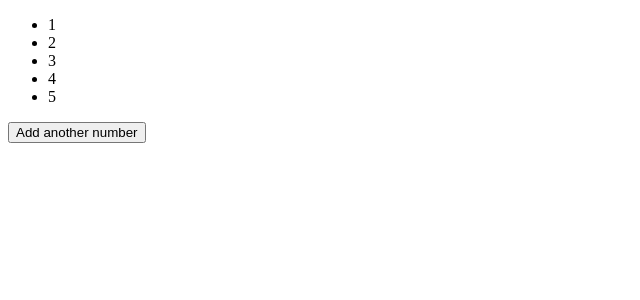
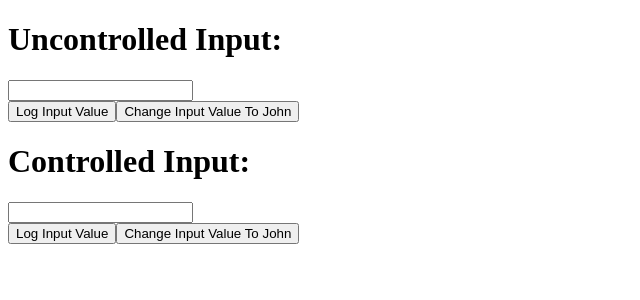
Before and after one commit to 16bitash/react-application, a React (Create React App) app: page / in a window 1280 px wide. Shown: the top 300 px of the page, without its empty margins (0-640 px from the left). Built offline with nearby package versions, Linux system fonts and the light colour scheme.

Commit message:
Add: Lifting state up and controlled uncontrolled inputs

```diff
--- /dev/null
+++ b/src/UncontrolledAndControlledInput/ControlledInput.js
@@ -0,0 +1,31 @@
+import { useState } from "react";
+
+const ControlledInput = () => {
+  const [controlledInputValue, setControlledInputValue] = useState("");
+
+  const logControlledInputValue = () => {
+    console.log(controlledInputValue);
+  };
+
+  const changeControlledInputValueToJohn = () => {
+    setControlledInputValue("John");
+  };
+
+  const onControlledInputChange = (event) => {
+    setControlledInputValue(event.target.value);
+  };
+
+  return (
+    <>
+      <h1>Controlled Input:</h1>
+      <input value={controlledInputValue} onChange={onControlledInputChange} />
+      <br />
+      <button onClick={logControlledInputValue}>Log Input Value</button>
+      <button onClick={changeControlledInputValueToJohn}>
+        Change Input Value To John
+      </button>
+    </>
+  );
+};
+
+export default ControlledInput;
--- /dev/null
+++ b/src/UncontrolledAndControlledInput/UncontrolledInput.js
@@ -0,0 +1,27 @@
+const UncontrolledInput = () => {
+  const logUncontrolledInputValue = () => {
+    // Ideally we should use a ref here, but we're using an id for simplicity
+    const input = document.querySelector("#uncontrolled_input");
+    console.log(input.value);
+  };
+
+  const changeUncontrolledInputValueToJohn = () => {
+    // Ideally we should use a ref here, but we're using an id for simplicity
+    const input = document.querySelector("#uncontrolled_input");
+    input.value = "John";
+  };
+
+  return (
+    <>
+      <h1>Uncontrolled Input:</h1>
+      <input id="uncontrolled_input" />
+      <br />
+      <button onClick={logUncontrolledInputValue}>Log Input Value</button>
+      <button onClick={changeUncontrolledInputValueToJohn}>
+        Change Input Value To John
+      </button>
+    </>
+  );
+};
+
+export default UncontrolledInput;
--- /dev/null
+++ b/src/UncontrolledAndControlledInput/index.js
@@ -0,0 +1,13 @@
+import ControlledInput from "./ControlledInput";
+import UncontrolledInput from "./UncontrolledInput";
+
+const UncontrolledAndControlledInput = () => {
+  return (
+    <>
+      <UncontrolledInput />
+      <ControlledInput />
+    </>
+  );
+};
+
+export default UncontrolledAndControlledInput;
--- a/src/index.js
+++ b/src/index.js
@@ -1,11 +1,11 @@
 import React from "react";
 import ReactDOM from "react-dom/client";
-import ObjectsAsState from "./ObjectsAsState";
+import UncontrolledAndControlledInput from "./UncontrolledAndControlledInput";
 
 const root = ReactDOM.createRoot(document.getElementById("root"));
 
 root.render(
   <React.StrictMode>
-    <ObjectsAsState />
+    <UncontrolledAndControlledInput />
   </React.StrictMode>
 );
```
Also changed, not shown: src/ComponentHierarchy.js (added, +63 -0 lines), src/LiftingStateUp.js (added, +30 -0 lines), src/ObjectAsState.js (added, +20 -0 lines), src/ArrayAsState.js (renamed from src/ObjectsAsState.js).
